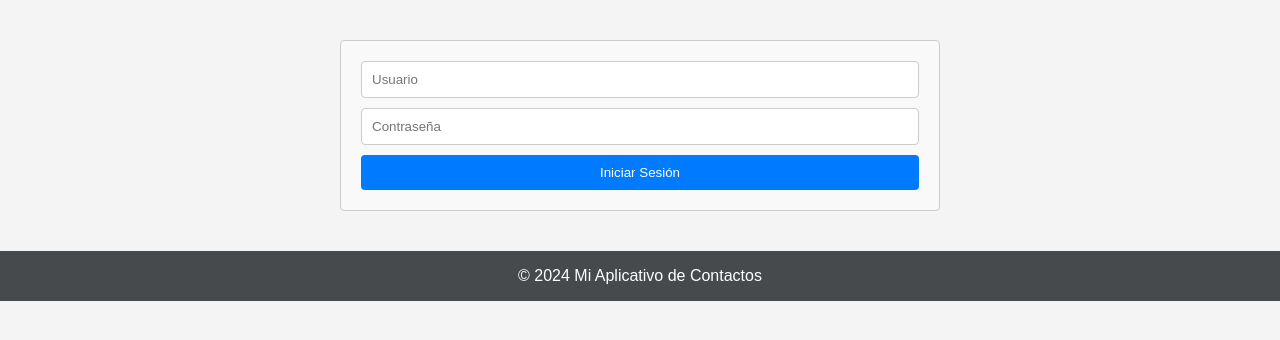
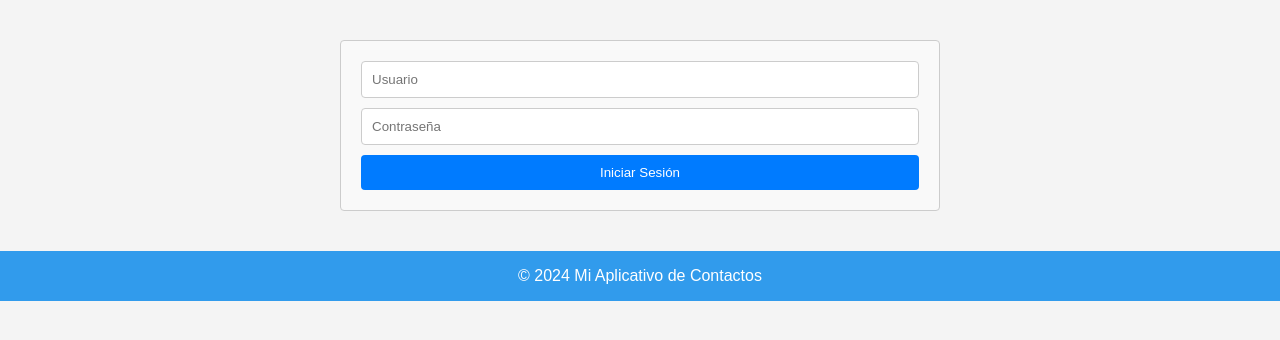
Before and after one commit to ancato15/login-crud-php, a PHP site: page /index.php in a window 1280 px wide. Shown: the part 69-409 px from the top of the page. Run offline with PHP 8.4, Linux system fonts and the light colour scheme.

Commit message:
Se realizo un cambio en el color

```diff
--- a/asset/estilos.css
+++ b/asset/estilos.css
@@ -63,7 +63,7 @@ th {
 footer {
     text-align: center;
     padding: 1em;
-    background: #464a4d;
+    background: #319bec;
     color: white;
     position: relative;
     bottom: 0;
```
